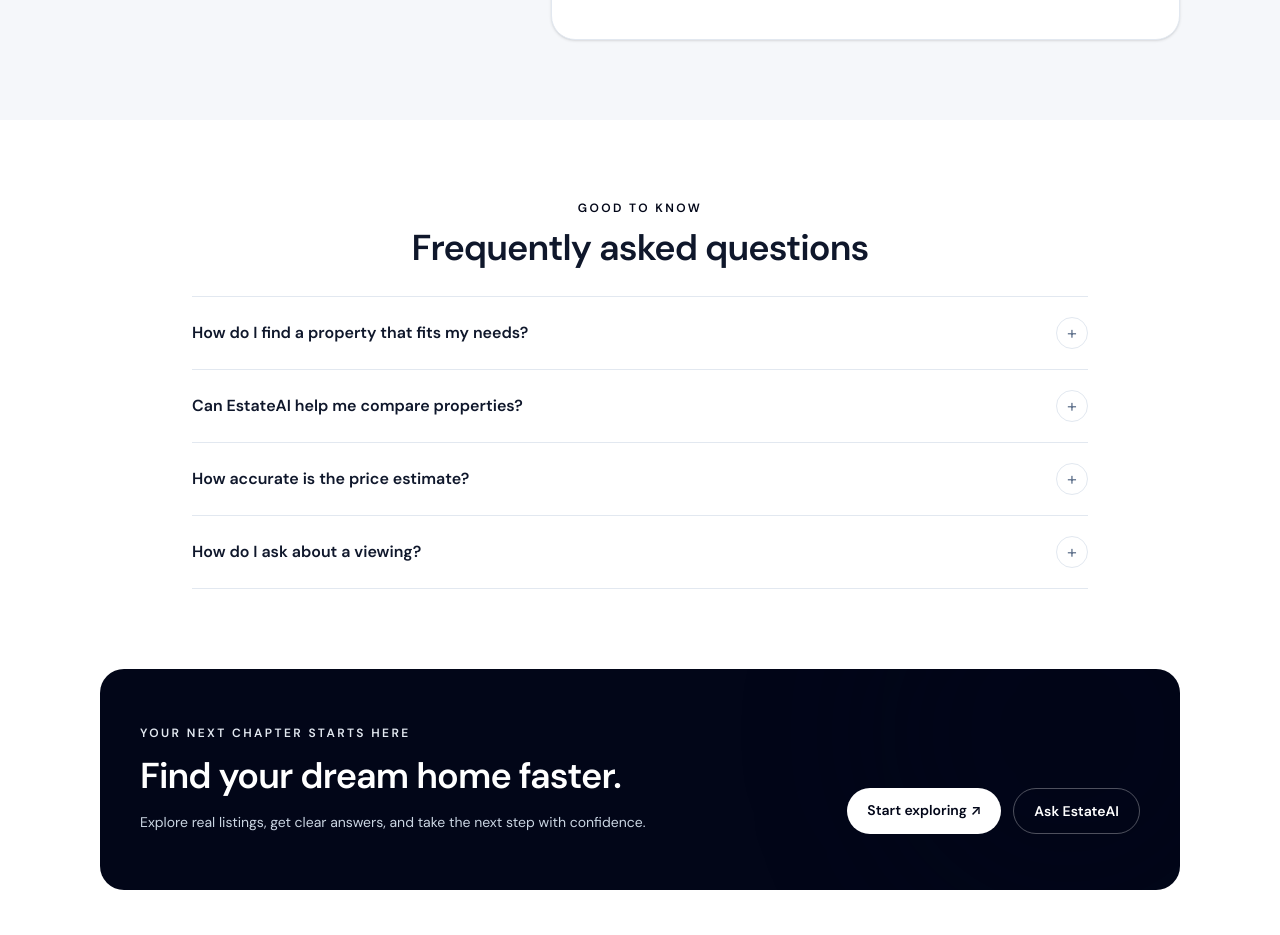
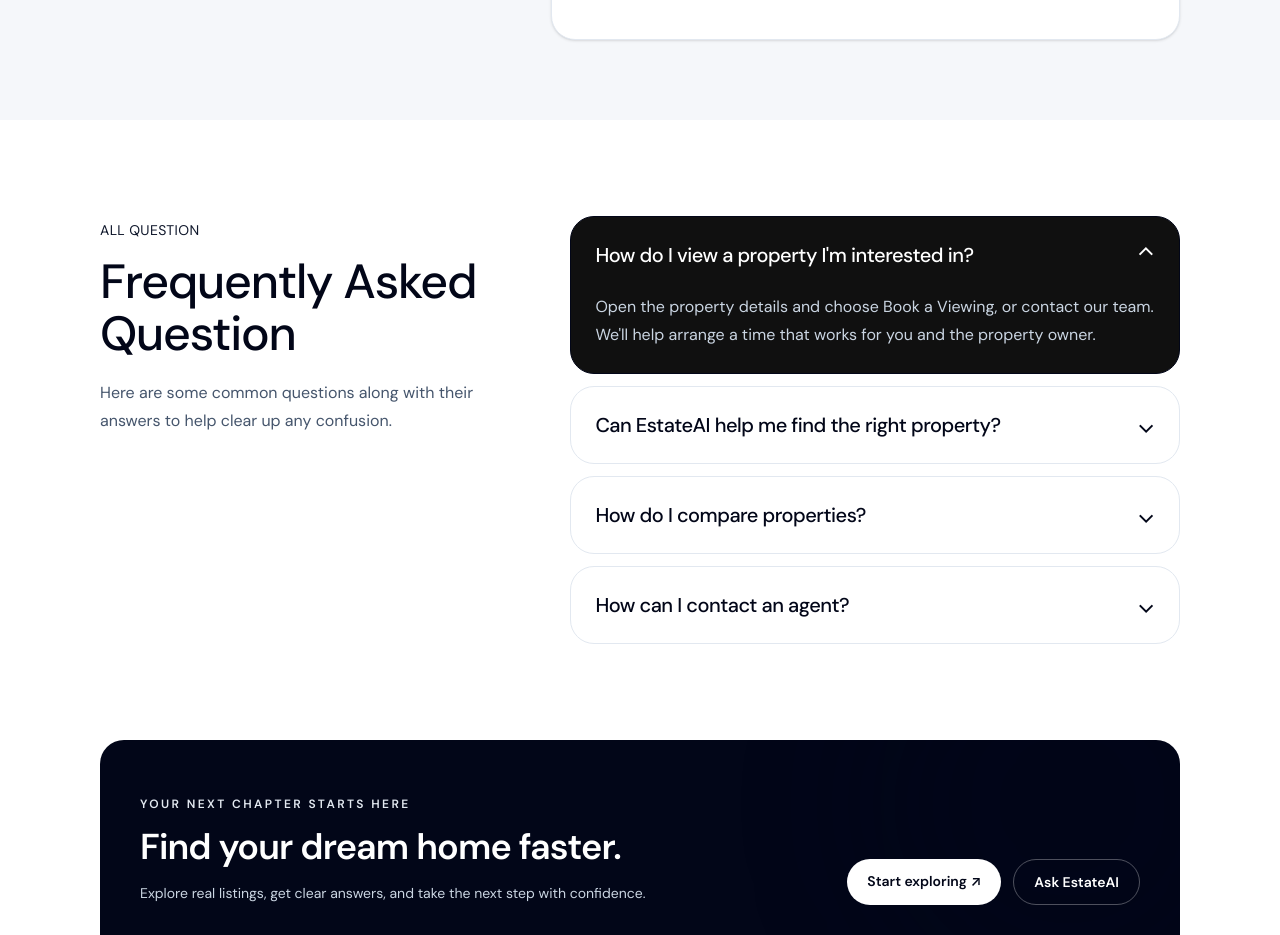
Before and after one commit to DonShanilka/realstate-WebSite, a React (Vite) app: page / in a window 1280 px wide. Shown: the part 3420-4355 px from the top of the page. Built offline with nearby package versions, Linux system fonts and the light colour scheme; no server answers.

Commit message:
update FaQ Section UI

```diff
--- a/src/components/home/FAQSection.tsx
+++ b/src/components/home/FAQSection.tsx
@@ -1,51 +1,52 @@
-function Faq({ question, children }: { question: string; children: string }) {
-  return (
-    <details className="group py-5">
-      <summary className="flex cursor-pointer list-none items-center justify-between gap-4 text-left text-base font-semibold text-slate-900 marker:content-none">
-        {question}
-        <span
-          className="grid h-8 w-8 shrink-0 place-items-center rounded-full border border-slate-200 text-lg font-normal text-slate-500 transition group-open:rotate-45 group-open:text-slate-950"
-          aria-hidden="true"
-        >
-          +
-        </span>
-      </summary>
-      <p className="max-w-3xl pt-3 pr-10 text-sm leading-6 text-slate-600">
-        {children}
-      </p>
-    </details>
-  );
-}
+const questions = [
+  {
+    question: "How do I view a property I'm interested in?",
+    answer: "Open the property details and choose Book a Viewing, or contact our team. We'll help arrange a time that works for you and the property owner.",
+  },
+  {
+    question: "Can EstateAI help me find the right property?",
+    answer: "Yes. Search by location, price, and property features, or describe what you're looking for to get started.",
+  },
+  {
+    question: "How do I compare properties?",
+    answer: "Review each listing's location, price, size, and features. You can also save properties to your Favorites for easy reference.",
+  },
+  {
+    question: "How can I contact an agent?",
+    answer: "Use the Contact an Agent section or send us a message. Our team can answer questions and guide you through the next steps.",
+  },
+];
 
 export function FAQSection() {
   return (
-    <section className="w-full px-[50px] py-14 sm:px-[100px] sm:py-20">
-      <div className="mx-auto max-w-4xl">
-        <div className="mb-7 text-center">
-          <p className="text-xs font-semibold uppercase tracking-[0.2em] text-slate-950">
-            Good to know
+    <section className="w-full bg-white px-6 py-16 sm:px-12 sm:py-20 lg:px-[100px] lg:py-24">
+      <div className="mx-auto grid max-w-7xl gap-10 lg:grid-cols-[0.8fr_1.2fr] lg:gap-16">
+        <div className="lg:pt-1">
+          <p className="text-sm uppercase tracking-wide text-slate-900">All question</p>
+          <h2 className="mt-4 max-w-lg text-4xl font-medium leading-[1.08] tracking-tight text-slate-950 sm:text-5xl">
+            Frequently Asked Question
+          </h2>
+          <p className="mt-5 max-w-md text-base leading-7 text-slate-600">
+            Here are some common questions along with their answers to help clear up any confusion.
           </p>
-          <h2 className="mt-3 text-3xl font-semibold tracking-tight text-slate-900 sm:text-4xl">
-            Frequently asked questions
-          </h2>
         </div>
-        <div className="divide-y divide-slate-200 border-y border-slate-200">
-          <Faq question="How do I find a property that fits my needs?">
-            Use Search to describe what you’re looking for in plain language, or
-            choose filters for location, price, rooms, and area.
-          </Faq>
-          <Faq question="Can EstateAI help me compare properties?">
-            Yes. Ask the EstateAI assistant about listings and what to consider
-            when comparing their details.
-          </Faq>
-          <Faq question="How accurate is the price estimate?">
-            Price predictions are estimates based on available property data.
-            Use them as a guide, not as a valuation or offer.
-          </Faq>
-          <Faq question="How do I ask about a viewing?">
-            Open Book a Viewing from the navigation or use Contact an Agent to
-            start a conversation about a listing.
-          </Faq>
+
+        <div className="space-y-3">
+          {questions.map(({ question, answer }, index) => (
+            <details
+              key={question}
+              open={index === 0}
+              className="group overflow-hidden rounded-3xl border border-slate-200 bg-white open:border-slate-950 open:bg-[#101010]"
+            >
+              <summary className="flex cursor-pointer list-none items-center justify-between gap-5 px-5 py-5 text-lg font-medium tracking-tight text-slate-950 marker:content-none group-open:text-white sm:px-6 sm:py-6 sm:text-xl">
+                {question}
+                <span className="shrink-0 text-2xl font-normal leading-none transition-transform group-open:rotate-180" aria-hidden="true">⌄</span>
+              </summary>
+              <p className="max-w-3xl px-5 pb-6 text-sm leading-6 text-slate-300 sm:px-6 sm:text-base sm:leading-7">
+                {answer}
+              </p>
+            </details>
+          ))}
         </div>
       </div>
     </section>
```
